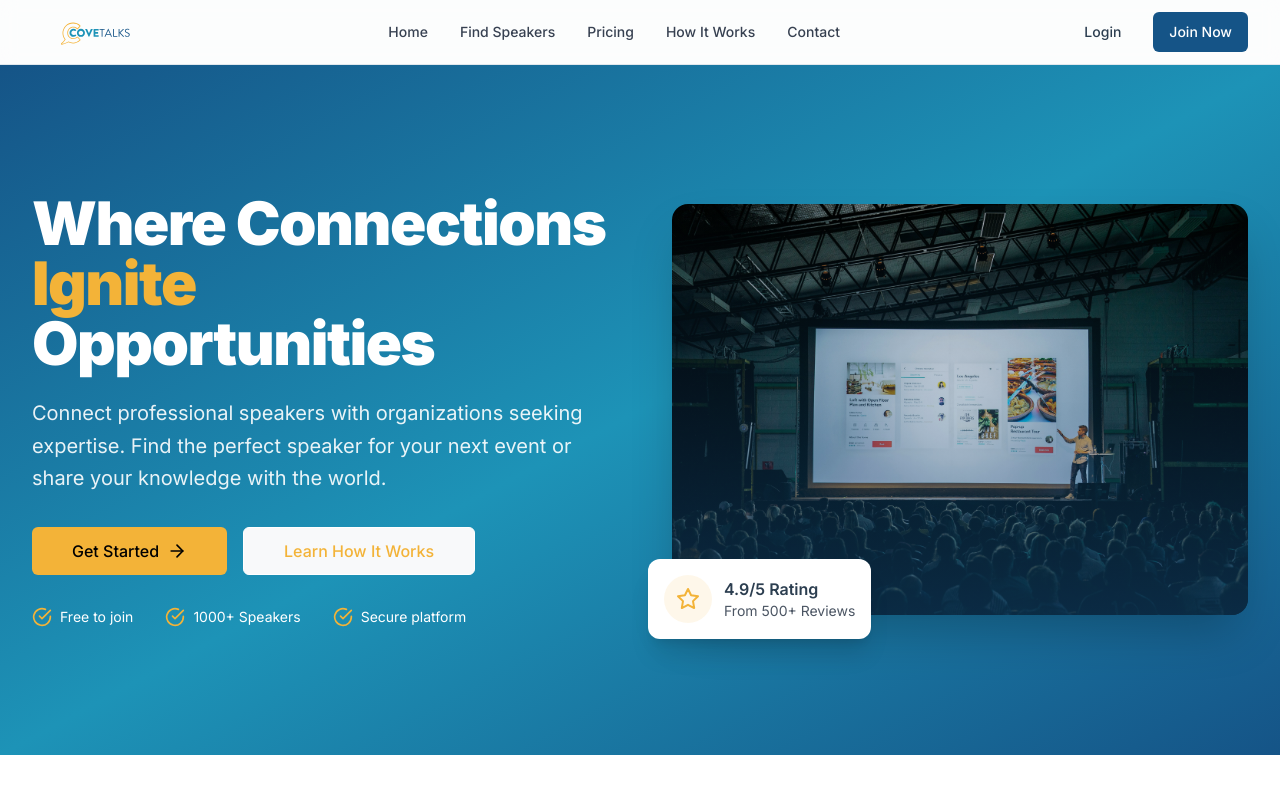
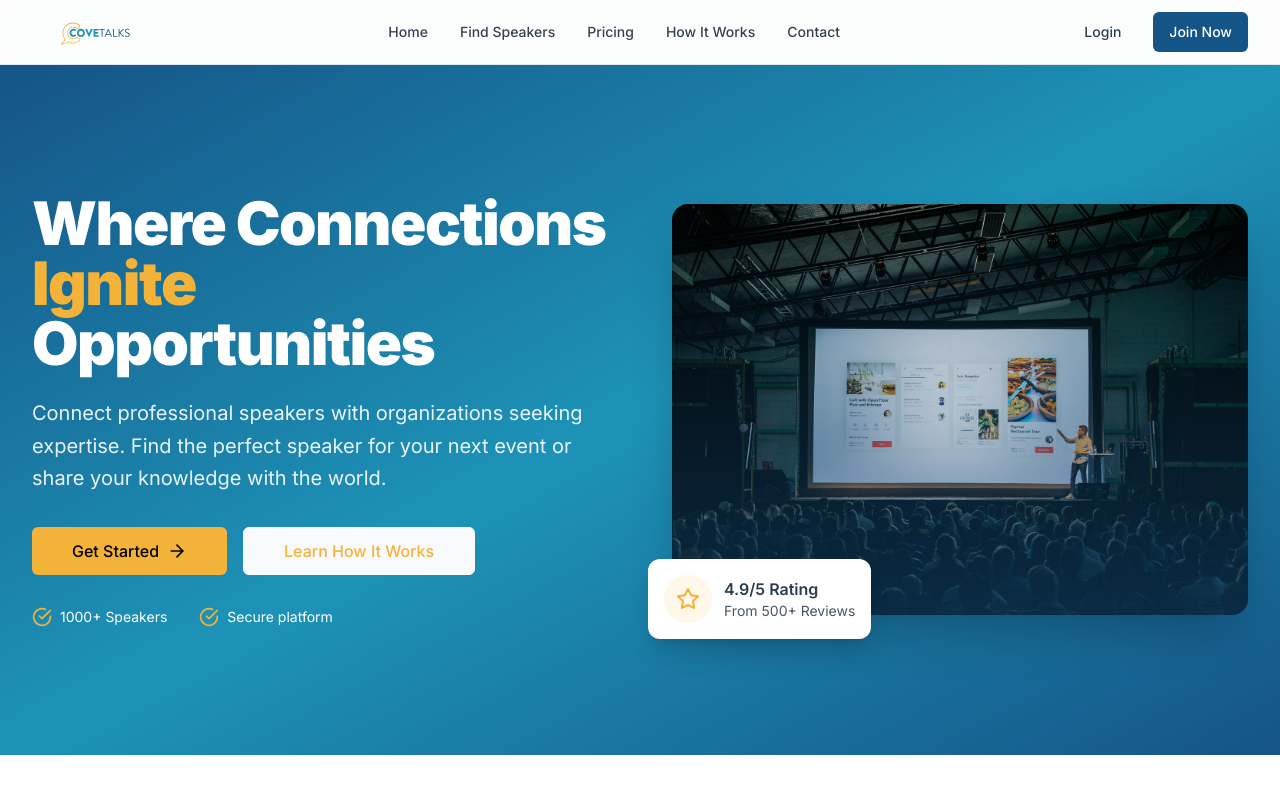
Before and after one commit to CoveTalks/CoveTalksMain, a Next.js app in the folder covetalks-nextjs/: page / in a window 1280 px wide. Shown: the top 800 px of the page. Built offline with nearby package versions, Linux system fonts and the light colour scheme.

Commit message:
Update page.tsx

```diff
--- a/covetalks-nextjs/app/page.tsx
+++ b/covetalks-nextjs/app/page.tsx
@@ -35,11 +35,7 @@ export default function HomePage() {
                 </Link>
               </div>
               <div className="mt-8 flex items-center gap-8 text-sm">
-                <div className="flex items-center gap-2">
-                  <CheckCircle className="h-5 w-5 text-accent" />
-                  <span>Free to join</span>
-                </div>
-                <div className="flex items-center gap-2">
+                 <div className="flex items-center gap-2">
                   <CheckCircle className="h-5 w-5 text-accent" />
                   <span>1000+ Speakers</span>
                 </div>
```
